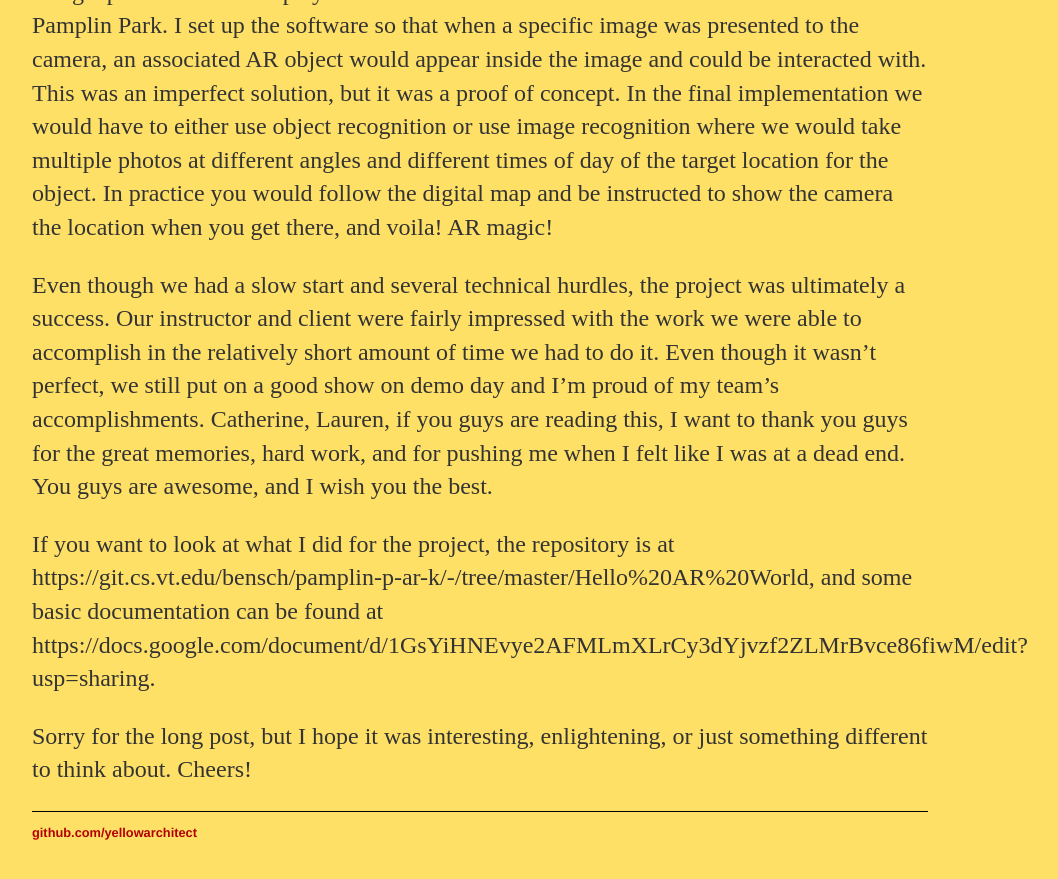
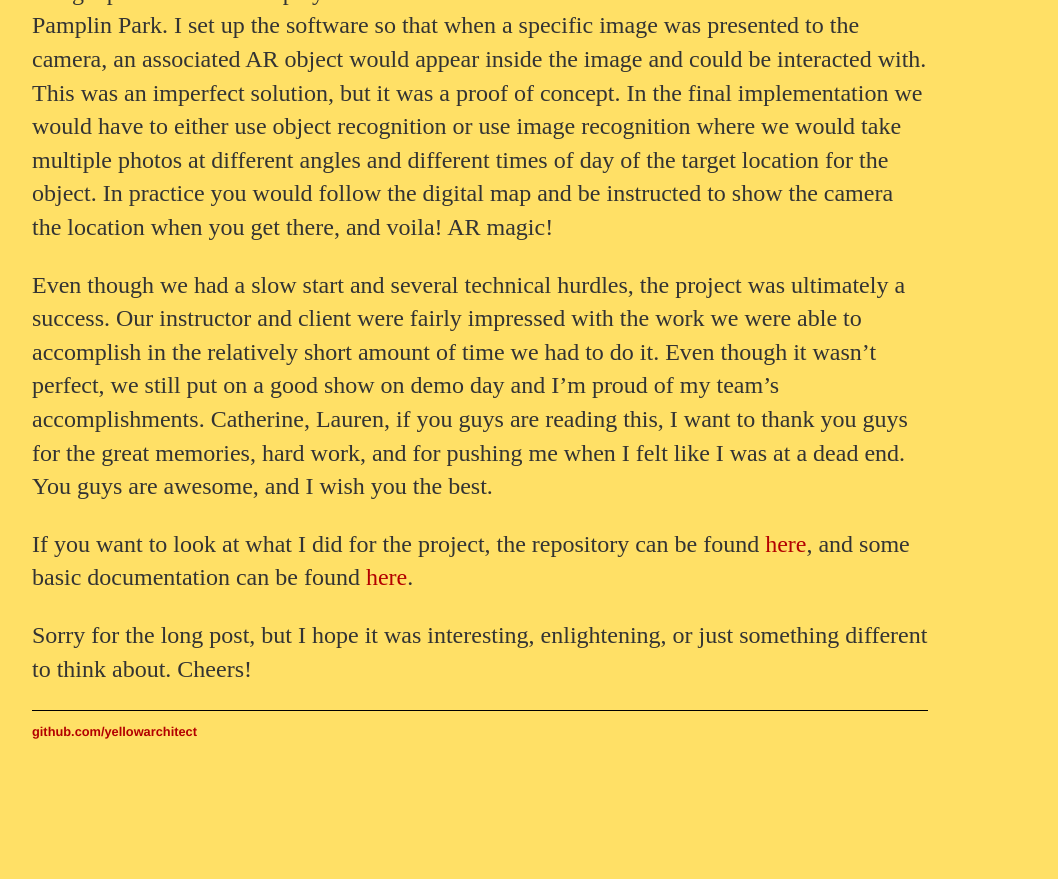
Before and after one commit to YellowArchitect/YellowArchitect.github.io, a Jekyll site: the page built from _posts/2022-02-09-capstone-project.md, in a window 1280 px wide and 900 px high, scrolled down 1858 px. Shown: the top 879 px of the window, without its empty margins (160-1218 px from the left). Built offline with Jekyll 4.4.1, drawn with Linux system fonts in a browser that asks for light colours; after the commit the page ends 2657 px from its top, so only the background shows below that.

Commit message:
Update 2022-02-09-capstone-project.md

```diff
--- a/_posts/2022-02-09-capstone-project.md
+++ b/_posts/2022-02-09-capstone-project.md
@@ -23,6 +23,6 @@ The solution we cam up with was using image recognition. For the demo day, we wo
 
 Even though we had a slow start and several technical hurdles, the project was ultimately a success. Our instructor and client were fairly impressed with the work we were able to accomplish in the relatively short amount of time we had to do it. Even though it wasn’t perfect, we still put on a good show on demo day and I’m proud of my team’s accomplishments. Catherine, Lauren, if you guys are reading this, I want to thank you guys for the great memories, hard work, and for pushing me when I felt like I was at a dead end. You guys are awesome, and I wish you the best.
 
-If you want to look at what I did for the project, the repository is at https://git.cs.vt.edu/bensch/pamplin-p-ar-k/-/tree/master/Hello%20AR%20World, and some basic documentation can be found at https://docs.google.com/document/d/1GsYiHNEvye2AFMLmXLrCy3dYjvzf2ZLMrBvce86fiwM/edit?usp=sharing.
+If you want to look at what I did for the project, the repository can be found [here](https://git.cs.vt.edu/bensch/pamplin-p-ar-k/-/tree/master/Hello%20AR%20World), and some basic documentation can be found [here](https://docs.google.com/document/d/1GsYiHNEvye2AFMLmXLrCy3dYjvzf2ZLMrBvce86fiwM/edit?usp=sharing).
 
 Sorry for the long post, but I hope it was interesting, enlightening, or just something different to think about. Cheers!
```
